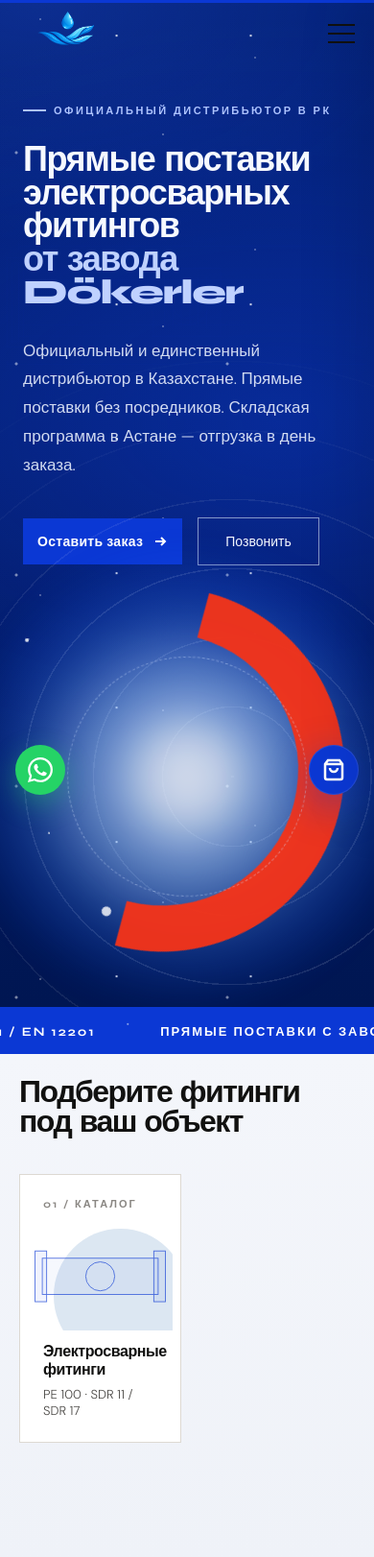
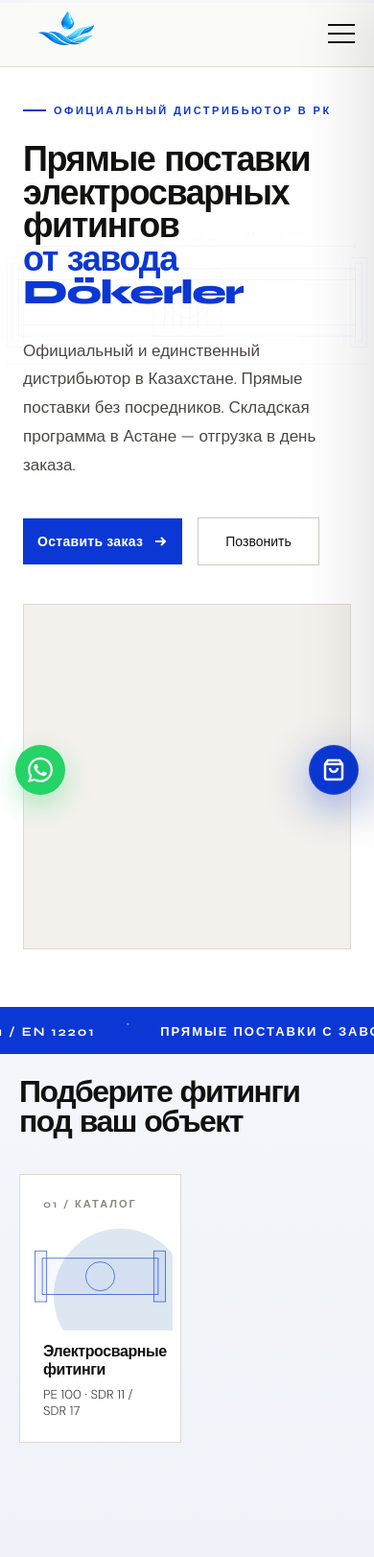
Before and after one commit to tab1k/dokerler.kz, a Django app: page / in a window 390 px wide. Shown: the top 1622 px of the page at 96% size. Run offline with Django 5.2, Linux system fonts and the light colour scheme; data that the repository does not hold is empty; some libraries are stand-ins or nearby versions.

Commit message:
feat: обновление стилей навигации и удаление ненужных элементов из шаблона главной страницы

```diff
--- a/src/static/css/main.css
+++ b/src/static/css/main.css
@@ -33,19 +33,19 @@
 .nav-links a:hover{color:var(--blue)}
 .nav-right{display:flex;gap:16px;align-items:center}
 nav.hero-top{
-  background:transparent;
-  backdrop-filter:none;
-  border-bottom-color:transparent;
+  background:rgba(250,250,248,.96);
+  backdrop-filter:blur(20px);
+  border-bottom:1px solid var(--border);
 }
-nav.hero-top .nav-links a{color:rgba(246,249,255,.92)}
-nav.hero-top .nav-links a:hover{color:#ffffff}
-nav.hero-top .btn-ghost{color:#F6F9FF;border-color:rgba(238,244,255,.5)}
-nav.hero-top .btn-ghost:hover{color:#ffffff;border-color:#ffffff}
+nav.hero-top .nav-links a{color:var(--ink2)}
+nav.hero-top .nav-links a:hover{color:var(--blue)}
+nav.hero-top .btn-ghost{color:var(--ink);border-color:var(--border2)}
+nav.hero-top .btn-ghost:hover{color:var(--blue);border-color:var(--blue)}
 nav.hero-top .lang-btn{
-  color:#F6F9FF;border-color:rgba(238,244,255,.5);
-  background:rgba(2,26,99,.22);
+  color:var(--ink);border-color:var(--border2);
+  background:var(--white);
 }
-nav.hero-top .lang-btn:hover{color:#ffffff;border-color:#ffffff;box-shadow:0 6px 18px rgba(2,26,99,.26)}
+nav.hero-top .lang-btn:hover{color:var(--blue);border-color:var(--blue);box-shadow:0 6px 18px rgba(2,26,99,.12)}
 
 /* ─── LANG SWITCHER ─── */
 .lang-switcher{position:relative;}
@@ -169,239 +169,42 @@
 
 /* ─── HERO ─── */
 .hero{
-  min-height:100vh;position:relative;display:flex;align-items:center;overflow:hidden;
-  background:
-    radial-gradient(1200px 700px at 75% 42%, rgba(20,74,255,.32), transparent 60%),
-    radial-gradient(700px 420px at 10% 0%, rgba(58,107,255,.16), transparent 60%),
-    linear-gradient(180deg, #03227B 0%, #021A63 54%, #001652 100%);
+  min-height:100vh;position:relative;display:flex;align-items:center;overflow:hidden;background:var(--white)
 }
 .hero-blueprint{position:absolute;inset:0;overflow:hidden;pointer-events:none;z-index:1}
 .hero-blueprint svg{position:absolute;right:-40px;top:50%;transform:translateY(-50%);width:min(680px,55vw);height:auto;opacity:.08}
-.hero-space{position:absolute;inset:0;overflow:hidden;pointer-events:none;z-index:2}
-.hero-stars{
-  position:absolute;inset:-20% -10%;
-  background-repeat:repeat;
-  will-change:transform,opacity;
-}
-.hero-stars-1{
-  background-image:radial-gradient(circle, rgba(255,255,255,.95) 1px, transparent 1.6px);
-  background-size:140px 140px;
-  animation:spaceDriftA 16s linear infinite;
-  opacity:.85;
-}
-.hero-stars-2{
-  background-image:radial-gradient(circle, rgba(255,255,255,.75) 1px, transparent 2px);
-  background-size:220px 220px;
-  animation:spaceDriftB 22s linear infinite;
-  opacity:.65;
-}
-.hero-stars-3{
-  background-image:
-    radial-gradient(2px 2px at 10% 20%, rgba(255,255,255,.9), transparent 60%),
-    radial-gradient(2px 2px at 70% 60%, rgba(255,255,255,.85), transparent 60%),
-    radial-gradient(2px 2px at 40% 80%, rgba(255,255,255,.8), transparent 60%);
-  background-size:320px 200px;
-  animation:spaceDriftC 12s linear infinite;
-  opacity:.8;
-}
-@keyframes spaceDriftA{
-  from{transform:translate3d(0,0,0)}
-  to{transform:translate3d(-120px,90px,0)}
-}
-@keyframes spaceDriftB{
-  from{transform:translate3d(0,0,0)}
-  to{transform:translate3d(-180px,130px,0)}
-}
-@keyframes spaceDriftC{
-  from{transform:translate3d(0,0,0)}
-  to{transform:translate3d(-260px,200px,0)}
-}
-@media (prefers-reduced-motion: reduce){
-  .hero-stars-1,.hero-stars-2,.hero-stars-3{animation:none}
-}
 @media(max-width:768px){
   .hero-blueprint svg{width:120%;right:-10%;opacity:.05;top:30%}
 }
 
 .hero-accent-line{position:absolute;left:0;top:0;width:0;height:3px;background:var(--blue);z-index:10;animation:loadLine 2s cubic-bezier(0.65,0,0.35,1) forwards}
 @keyframes loadLine{from{width:0}to{width:100%}}
-.hero-inner{max-width:1280px;margin:0 auto;padding:0 48px;padding-top:64px;width:100%;display:grid;grid-template-columns:repeat(2, minmax(0, 1fr));gap:80px;align-items:center;position:relative;z-index:4}
-.hero-eyebrow{display:inline-flex;align-items:center;gap:8px;font-size:11px;font-weight:600;letter-spacing:2.5px;text-transform:uppercase;color:#ADC3FF;margin-bottom:28px;opacity:0;animation:fu .7s .2s ease forwards}
-.hero-eyebrow::before{content:'';width:24px;height:2px;background:#ADC3FF}
-h1.hero-title{font-family:'Syne',sans-serif;font-size:clamp(36px,4.25vw,58px);font-weight:800;line-height:.96;letter-spacing:-1.4px;color:#F6F9FF;opacity:0;animation:fu .8s .35s ease forwards}
-h1.hero-title .accent{color:#BFD1FF;display:block}
-h1.hero-title .outlined{-webkit-text-stroke:2px #F6F9FF;color:transparent;display:block}
-.hero-body{font-size:17px;line-height:1.75;color:rgba(238,244,255,.88);font-weight:300;max-width:460px;margin-top:28px;margin-bottom:40px;opacity:0;animation:fu .8s .5s ease forwards}
+.hero-inner{max-width:1280px;margin:0 auto;padding:0 48px;padding-top:64px;width:100%;display:grid;grid-template-columns:repeat(2, minmax(0, 1fr));gap:80px;align-items:center}
+.hero-eyebrow{display:inline-flex;align-items:center;gap:8px;font-size:11px;font-weight:600;letter-spacing:2.5px;text-transform:uppercase;color:var(--blue);margin-bottom:28px;opacity:0;animation:fu .7s .2s ease forwards}
+.hero-eyebrow::before{content:'';width:24px;height:2px;background:var(--blue)}
+h1.hero-title{font-family:'Syne',sans-serif;font-size:clamp(36px,4.25vw,58px);font-weight:800;line-height:.96;letter-spacing:-1.4px;color:var(--ink);opacity:0;animation:fu .8s .35s ease forwards}
+h1.hero-title .accent{color:var(--blue);display:block}
+h1.hero-title .outlined{-webkit-text-stroke:2px var(--ink);color:transparent;display:block}
+.hero-body{font-size:17px;line-height:1.75;color:var(--ink2);font-weight:300;max-width:460px;margin-top:28px;margin-bottom:40px;opacity:0;animation:fu .8s .5s ease forwards}
 .hero-ctas{display:flex;gap:16px;align-items:center;opacity:0;animation:fu .8s .65s ease forwards}
 .btn-primary{display:inline-flex;align-items:center;gap:10px;font-family:'DM Sans',sans-serif;font-size:14px;font-weight:600;color:var(--white);background:var(--blue);padding:15px 15px;text-decoration:none;letter-spacing:.3px;transition:background .2s,transform .2s,box-shadow .2s;cursor:pointer;border:none}
 .btn-primary:hover{background:#0A2FB0;transform:translateY(-2px);box-shadow:0 8px 24px rgba(11,56,212,.25)}
 .btn-primary svg{transition:transform .2s}
 .btn-primary:hover svg{transform:translateX(4px)}
-.btn-outline{display:inline-flex;align-items:center;gap:8px;font-size:14px;font-weight:500;color:#F6F9FF;text-decoration:none;padding:15px 28px;border:1.5px solid rgba(238,244,255,.55);transition:border-color .2s,color .2s,background .2s}
-.btn-outline:hover{border-color:#F6F9FF;color:#F6F9FF;background:rgba(255,255,255,.08)}
-.hero-kpis{display:flex;gap:0;margin-top:56px;border-top:1px solid rgba(238,244,255,.25);padding-top:40px;opacity:0;animation:fu .8s .8s ease forwards}
-.kpi{flex:1;min-width:120px;padding-right:32px;border-right:1px solid rgba(238,244,255,.2)}
+.btn-outline{display:inline-flex;align-items:center;gap:8px;font-size:14px;font-weight:500;color:var(--ink);text-decoration:none;padding:15px 28px;border:1.5px solid var(--border2);transition:border-color .2s,color .2s}
+.btn-outline:hover{border-color:var(--ink);color:var(--ink)}
+.hero-kpis{display:flex;gap:0;margin-top:56px;border-top:1px solid var(--border);padding-top:40px;opacity:0;animation:fu .8s .8s ease forwards}
+.kpi{flex:1;min-width:120px;padding-right:32px;border-right:1px solid var(--border)}
 .kpi:last-child{border-right:none;padding-right:0;padding-left:32px;min-width:140px}
 .kpi:not(:first-child){padding-left:32px}
-.kpi-num{font-family:'Syne',sans-serif;font-size:42px;font-weight:800;color:#F6F9FF;letter-spacing:-2px;line-height:1;font-variant-numeric:tabular-nums}
+.kpi-num{font-family:'Syne',sans-serif;font-size:42px;font-weight:800;color:var(--ink);letter-spacing:-2px;line-height:1;font-variant-numeric:tabular-nums}
 .kpi-num span{font-size:22px}
-.kpi-label{font-size:12px;color:rgba(238,244,255,.72);margin-top:6px;line-height:1.4}
+.kpi-label{font-size:12px;color:var(--ink3);margin-top:6px;line-height:1.4}
 
 .hero-visual{position:relative;height:560px;opacity:0;animation:fu .9s .4s ease forwards}
-.hero-visual::before{
-  content:'';
-  position:absolute;
-  width:1526px;
-  height:1526px;
-  left:50%;
-  top:50%;
-  transform:translate(-42%,-50%);
-  border-radius:50%;
-  background:repeating-radial-gradient(
-    circle at center,
-    rgba(255,255,255,.26) 0 1.5px,
-    transparent 1.5px 72px
-  );
-  opacity:.55;
-  -webkit-mask-image:radial-gradient(circle at center, rgba(0,0,0,1) 0 26%, rgba(0,0,0,.35) 42%, rgba(0,0,0,.08) 56%, transparent 70%);
-  mask-image:radial-gradient(circle at center, rgba(0,0,0,1) 0 26%, rgba(0,0,0,.35) 42%, rgba(0,0,0,.08) 56%, transparent 70%);
-  pointer-events:none;
-  z-index:0;
-}
-.hero-visual::after{
-  content:'';
-  position:absolute;
-  width:520px;
-  height:520px;
-  right:4%;
-  top:50%;
-  transform:translateY(-52%) rotate(60deg);
-  border-radius:50%;
-  border:64px solid #F3341A;
-  border-left-color:transparent;
-  border-bottom-color:transparent;
-  opacity:.96;
-  pointer-events:none;
-  z-index:1;
-}
-.hero-orbit-dots{
-  position:absolute;
-  inset:0;
-  pointer-events:none;
-  z-index:2;
-}
-.hero-orbit-dots::before,
-.hero-orbit-dots::after{
-  content:'';
-  position:absolute;
-  left:52%;
-  top:50%;
-  width:12px;
-  height:12px;
-  border-radius:50%;
-  background:#ffffff;
-  transform-origin:-240px 0;
-  box-shadow:
-    -96px 124px 0 -4px rgba(255,255,255,.85),
-    -180px -60px 0 -5px rgba(255,255,255,.8),
-    80px -140px 0 -6px rgba(255,255,255,.7),
-    146px 42px 0 -5px rgba(255,255,255,.8);
-}
-.hero-orbit-dots::before{
-  animation:orbitSpin 12s linear infinite;
-}
-.hero-orbit-dots::after{
-  width:10px;
-  height:10px;
-  opacity:.8;
-  transform-origin:-180px 0;
-  animation:orbitSpinRev 8s linear infinite;
-}
-.hero-visual-glow{
-  position:absolute;
-  left:52%;
-  top:50%;
-  width:600px;
-  height:600px;
-  transform:translate(-50%,-50%);
-  border-radius:50%;
-  background:
-    radial-gradient(circle at center, rgba(214,232,255,.72) 0 14%, rgba(136,186,255,.58) 24%, rgba(72,138,255,.34) 46%, rgba(28,94,244,.16) 64%, transparent 80%);
-  filter:blur(18px);
-  pointer-events:none;
-  z-index:1;
-  animation:heroGlowPulse 4.8s ease-in-out infinite;
-}
-.hero-visual-glow::after{
-  content:'';
-  position:absolute;
-  inset:10%;
-  border-radius:50%;
-  background:radial-gradient(circle at center, rgba(255,255,255,.62) 0 10%, rgba(196,222,255,.36) 24%, transparent 66%);
-  filter:blur(10px);
-  opacity:.96;
-}
-.hero-visual-scan{
-  position:absolute;
-  left:52%;
-  top:50%;
-  width:360px;
-  height:360px;
-  transform:translate(-50%,-50%);
-  border-radius:50%;
-  border:1.5px dashed rgba(210,228,255,.42);
-  pointer-events:none;
-  z-index:2;
-  animation:heroScanSpin 24s linear infinite;
-}
-@keyframes orbitSpin{
-  from{transform:rotate(0deg)}
-  to{transform:rotate(360deg)}
-}
-@keyframes orbitSpinRev{
-  from{transform:rotate(360deg)}
-  to{transform:rotate(0deg)}
-}
-@keyframes heroScanSpin{
-  from{transform:translate(-50%,-50%) rotate(0deg)}
-  to{transform:translate(-50%,-50%) rotate(360deg)}
-}
-@keyframes heroGlowPulse{
-  0%,100%{opacity:.88;transform:translate(-50%,-50%) scale(1)}
-  50%{opacity:1;transform:translate(-50%,-50%) scale(1.08)}
-}
-.hero-vis-card{position:absolute;inset:0;background:transparent;border:none;overflow:hidden;display:flex;flex-direction:column;align-items:center;justify-content:center;z-index:4}
-#container3d{width:100%;height:100%;cursor:move;z-index:5}
+.hero-vis-card{position:absolute;inset:0;background:var(--surface);border:1px solid var(--border);overflow:hidden;display:flex;flex-direction:column;align-items:center;justify-content:center}
+#container3d{width:100%;height:100%;cursor:move;z-index:1}
 #container3d canvas{display:block}
-@media(max-width:1024px){
-  .hero-visual::before{
-    width:1181px;
-    height:1181px;
-    transform:translate(-46%,-50%);
-    opacity:.45;
-  }
-  .hero-visual::after{
-    width:380px;
-    height:380px;
-    border-width:48px;
-    right:2%;
-  }
-  .hero-visual-glow{
-    width:430px;
-    height:430px;
-    left:50%;
-  }
-  .hero-visual-scan{
-    width:250px;
-    height:250px;
-    left:50%;
-  }
-  .hero-orbit-dots::before,
-  .hero-orbit-dots::after{
-    left:50%;
-    transform-origin:-150px 0;
-  }
-}
 
 /* ─── TICKER ─── */
 .ticker-wrap{background:var(--blue);padding:14px 0;overflow:hidden}
--- a/src/templates/index.html
+++ b/src/templates/index.html
@@ -53,11 +53,6 @@
     </svg>
   </div>
   <div class="hero-accent-line"></div>
-  <div class="hero-space" aria-hidden="true">
-    <span class="hero-stars hero-stars-1"></span>
-    <span class="hero-stars hero-stars-2"></span>
-    <span class="hero-stars hero-stars-3"></span>
-  </div>
 
   <div class="hero-inner">
     <div>
@@ -95,9 +90,6 @@
       </div>
     </div>
     <div class="hero-visual">
-      <div class="hero-visual-glow" aria-hidden="true"></div>
-      <div class="hero-visual-scan" aria-hidden="true"></div>
-      <div class="hero-orbit-dots" aria-hidden="true"></div>
       <div class="hero-vis-card">
         <div id="container3d"></div>
       </div>
```
